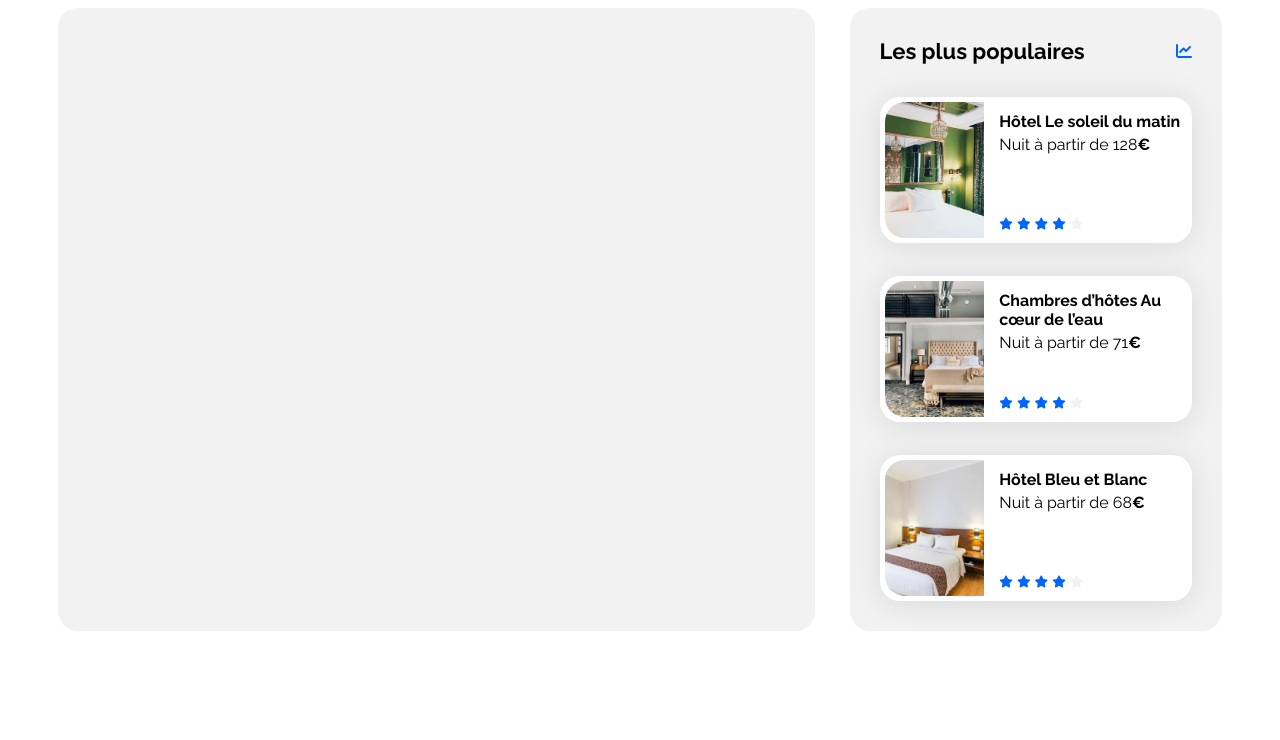
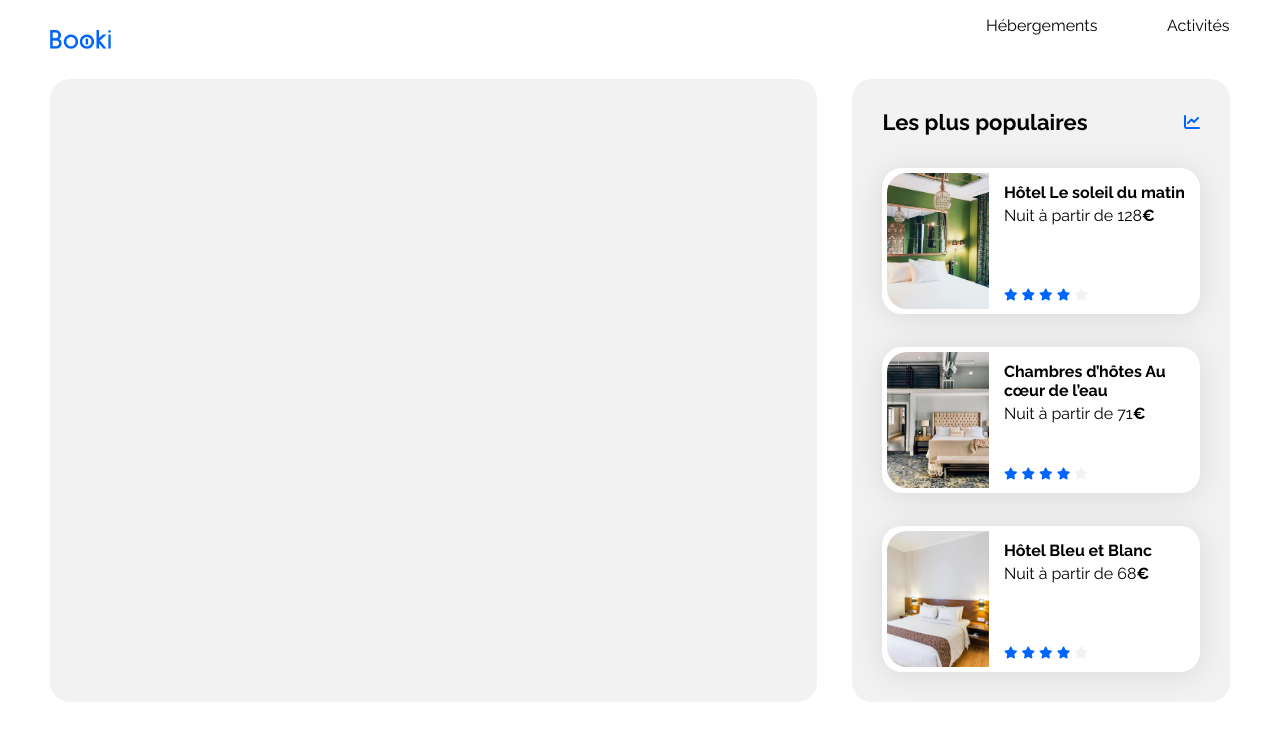
Before and after one commit to Pierre133754/OCProjet1, a plain HTML site: page index.html in a window 1280 px wide. Drawn offline with Linux system fonts and the light colour scheme.

Commit message:
Header done

```diff
--- a/css/style.css
+++ b/css/style.css
@@ -1,3 +1,54 @@
+/* header */
+
+body {
+    margin: 0;
+}
+
+main,footer {
+    padding: 0 50px;
+}
+
+header {
+    display: flex;
+    justify-content: space-between;
+    height: 79px;
+}
+
+header img {
+    width: 61.09px;
+    height: 19px;
+    padding: 30px 50px 30px 50px;
+    gap: 10px;
+}
+
+nav {
+    width: 344px;
+    height: 35px;
+    gap: 68px;
+    display: flex;
+    justify-content: center;
+}
+
+.THEB {
+    width: 113px;
+}
+
+.TACT {
+    width: 63px;
+}
+
+nav a {
+    display: flex;
+    align-items: flex-end;
+}
+
+nav a:hover {
+    color: #0065FC;
+    border-top: 2px #0065FC solid;
+}
+
+/* end of header */
+
 /****** General ***********/
 * {
     font-family: 'Raleway', sans-serif;
@@ -21,7 +72,6 @@ body {
 .main-container {
     width: 100%;
     max-width: 1440px;
-    padding: 0 50px;
     box-sizing: border-box;
 }
 
--- a/index.html
+++ b/index.html
@@ -16,7 +16,13 @@
 
 <body>
     <div class="main-container">
-        <header></header>
+        <header>
+            <img src="images/logo/Booki.png" alt="logo bookie">
+            <nav>
+                <a href=""><div class="THEB">Hébergements</div></a>
+                <a href=""><div class="TACT">Activités</div></a>
+            </nav>
+        </header>
         <main>
             <div class="hebergements-and-populaires">
                 <section class="hebergements">
```
